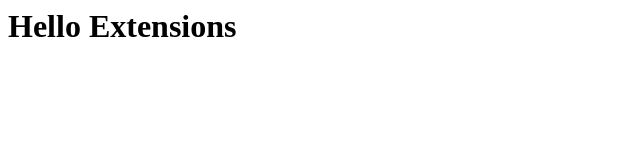
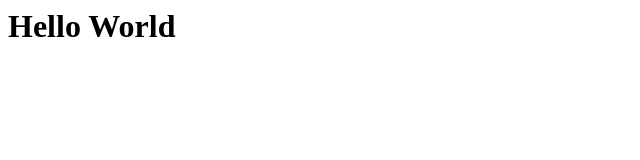
Before and after one commit to AndyMadrigalG/froglog, a browser extension: page main.html in a window 1280 px wide. Shown: the whole page, without its empty margins (0-640 px from the left). Drawn offline with Linux system fonts and the light colour scheme.

Commit message:
hello world basic

```diff
--- a/main.html
+++ b/main.html
@@ -1,6 +1,6 @@
 <html>
   <body>
-    <h1>Hello Extensions</h1>
+    <h1>Hello World</h1>
     <script src="logic.js"></script>
   </body>
 </html>
```
